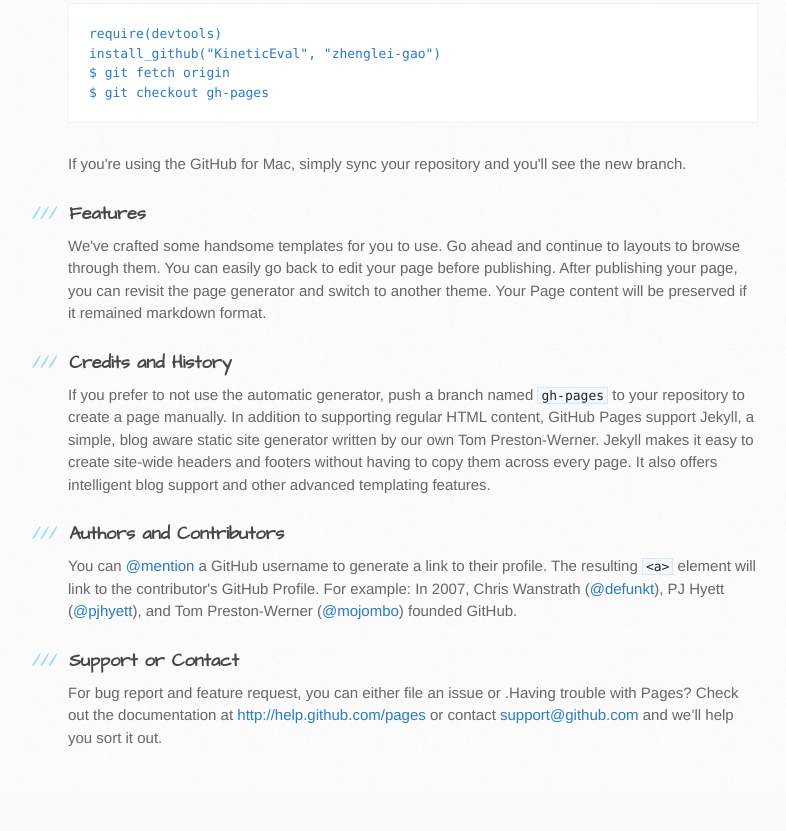
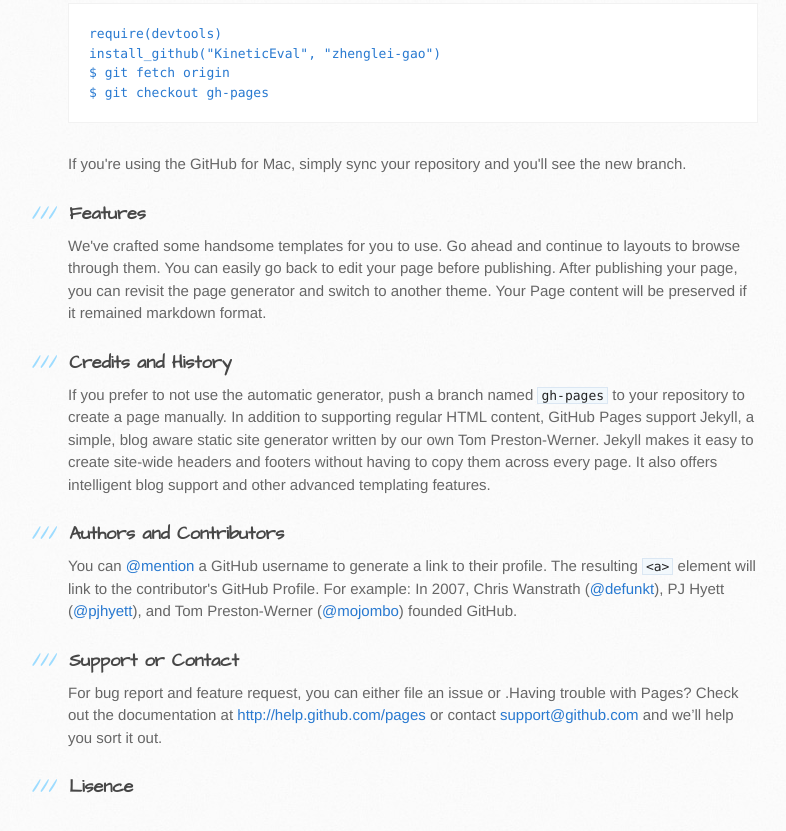
Before and after one commit to zhenglei-gao/KineticEval, a plain HTML site: page index.html in a window 1280 px wide. Shown: the part 638-1469 px from the top of the page, without its empty margins (102-888 px from the left). Before the commit the page ends 1430 px from the top, so only its background shows below. Drawn offline with Linux system fonts and the light colour scheme.

Commit message:
Update index.html

```diff
--- a/index.html
+++ b/index.html
@@ -69,6 +69,11 @@ $ git checkout gh-pages
 <a name="support-or-contact" class="anchor" href="#support-or-contact"><span class="octicon octicon-link"></span></a>Support or Contact</h3>
 
 <p>For bug report and feature request, you can either file an issue or .Having trouble with Pages? Check out the documentation at <a href="http://help.github.com/pages">http://help.github.com/pages</a> or contact <a href="mailto:support@github.com">support@github.com</a> and we’ll help you sort it out.</p>
+
+<h3>
+<a name="support-or-contact" class="anchor" href="#support-or-contact"><span class="octicon octicon-link"></span></a>Lisence</h3>
+
+
         </section>
 
         <aside id="sidebar">
```
